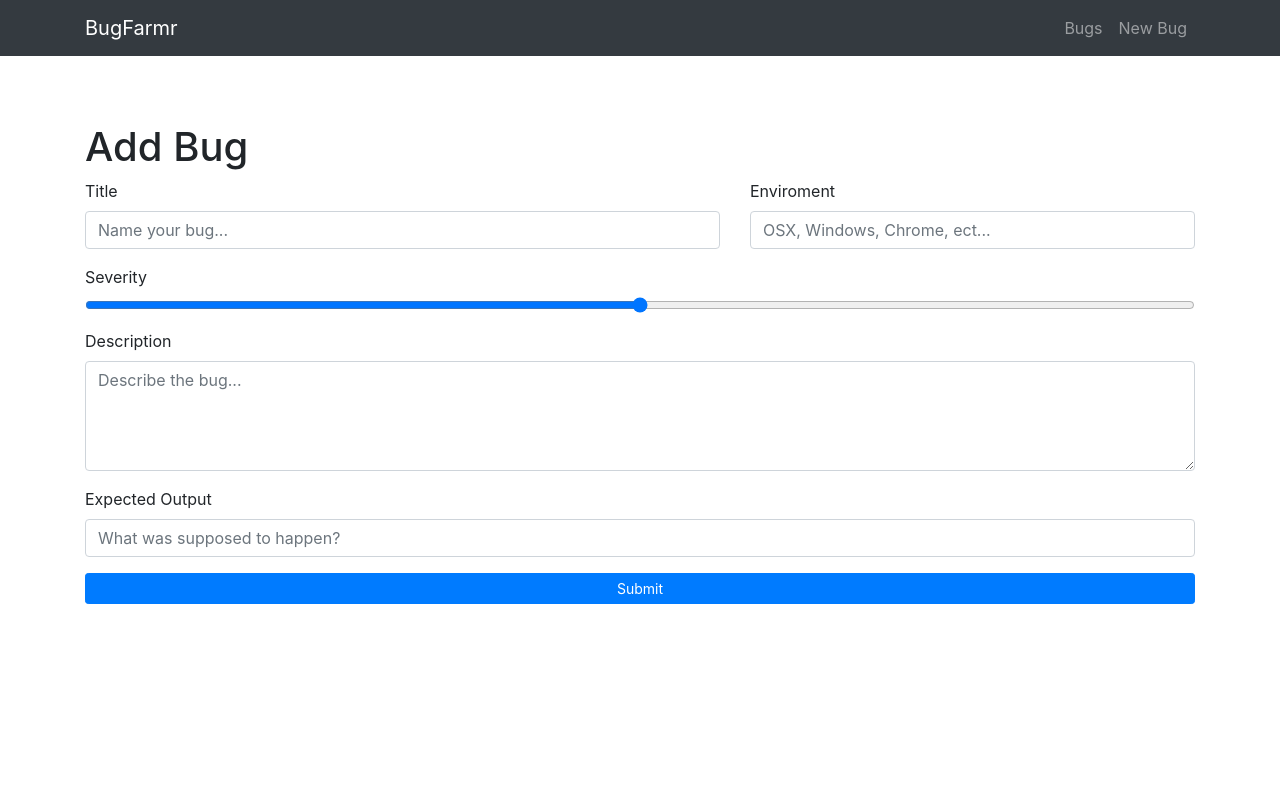
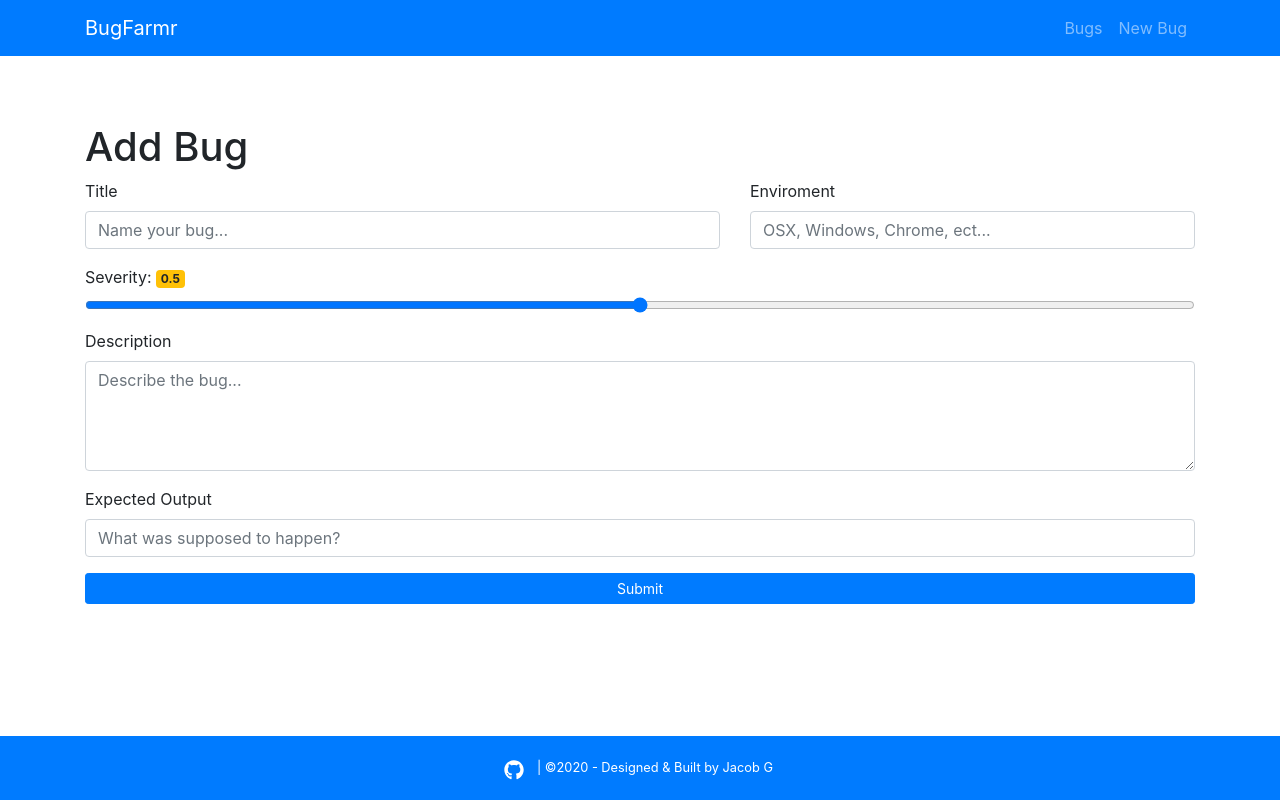
Before and after one commit to jakescript/bugfarmr, a React (Create React App) app: page /new in a window 1280 px wide. Built offline with nearby package versions, Linux system fonts and the light colour scheme.

Commit message:
updated bootstrap styles - added SevBadge util

```diff
--- a/package.json
+++ b/package.json
@@ -9,7 +9,9 @@
     "bootstrap": "^4.5.0",
     "react": "^16.13.1",
     "react-bootstrap": "^1.3.0",
+    "react-bootstrap-icons": "^1.0.3-alpha5",
     "react-dom": "^16.13.1",
+    "react-icons": "^3.10.0",
     "react-router-dom": "^5.2.0",
     "react-scripts": "3.4.1"
   },
--- a/src/App.js
+++ b/src/App.js
@@ -5,6 +5,7 @@ import Home from "./components/Home"
 import NewBug from "./components/NewBug"
 import About from "./components/About"
 import MainNav from "./components/Nav"
+import Footer from "./components/Footer"
 
 
 function App() {
@@ -17,6 +18,7 @@ function App() {
           <Route exact path="/new" component={NewBug} />
           {/* <Route exact path="/about" component={About} /> */}
         </Switch>
+        <Footer />
       </BrowserRouter>
     </div>
   );
--- a/src/components/Bug.js
+++ b/src/components/Bug.js
@@ -1,5 +1,7 @@
 import React from 'react';
+import { FaBug, FaTrash } from "react-icons/fa"
 import { Button, Card, Container } from "react-bootstrap"
+import SevBadge from "./SeverityBadge"
 
 const cardStyle = {
     textAlign: "left",
@@ -20,29 +22,24 @@ const topTitles = {
 
 function Bug(props) {
     const { title, env, desc, expected, severity } = props.item
-    const sev = severity / 100
-    let color
-    if (sev <= 0.25) {
-        color = "green"
-    } else if (sev > 0.25 && sev <= 0.5) {
-        color = "blue"
-    } else if (sev > 0.5 && sev <= 0.75) {
-        color = "purple"
-    } else if (sev >= 0.75) {
-        color = "red"
-    }
 
     return (
-        <Card border="secondary" bg="secondary" text="light" className="p-4" style={cardStyle}>
+        <Card border="primary" text="dark"  style={cardStyle}>
             <Card.Header style={topTitles} >
-                <Card.Title style={{ margin: "auto 0" }}>{title}</Card.Title>
-                <Card.Text style={{ color: color, margin: "auto"}}>{sev}</Card.Text>
-                <div style={{textAlign: "right"}}>
-                    <Button size="sm" variant="danger" onClick={() => deleteBug(title, props.update)}> X </Button>
+                <div style={{display: "flex", alignItems: "center"}}>
+                    <FaBug className="mr-1" />
+                    <Card.Title style={{ margin: "auto 0" }}>{title}</Card.Title>
+                </div>
+
+                <Card.Text style={{margin: "auto" }}>
+                    <SevBadge severity={severity} />
+                </Card.Text>
+                <div style={{ textAlign: "right" }}>
+                    <Button size="sm" variant="danger" onClick={() => deleteBug(title, props.update)}> <FaTrash size={20} /> </Button>
                 </div>
             </Card.Header>
 
-            <Container style={{ marginTop: "25px" }}>
+            <Container className="pb-4 pl-4 pr-4" style={{ marginTop: "25px" }}>
                 <Card.Text><span style={subtitles}>Enviroment:</span> {env}</Card.Text>
                 <Card.Text><span style={subtitles}>Description:</span> {desc}</Card.Text>
                 <Card.Text><span style={subtitles}>Expected Output:</span> {expected}</Card.Text>
--- /dev/null
+++ b/src/components/Footer.js
@@ -0,0 +1,22 @@
+import React from 'react';
+import { Container, Navbar, Button } from "react-bootstrap"
+import { FaGithub } from "react-icons/fa"
+
+function Footer() {
+    return (
+        <Navbar variant="primary" bg="primary" fixed="bottom">
+            <Container className="justify-content-center">
+                <Navbar.Brand>
+                    <Button variant="link">
+                        <FaGithub size={20} color="white" />
+                    </Button>
+                    <span style={{fontSize: "0.8rem", color: "white"}} className="align-middle">
+                        | ©2020 - Designed & Built by Jacob G
+                    </span>
+                </Navbar.Brand>
+            </Container>
+        </Navbar>
+    )
+}
+
+export default Footer
--- a/src/components/Home.js
+++ b/src/components/Home.js
@@ -28,16 +28,24 @@ class Home extends Component {
 
 
     render() {
-        const Buglist = this.state.bugs.map((bug, i) => (
-            <div key={i}>
-                <Bug item={bug} update={this.updateBugs} />
-            </div>
-        ))
+        const Buglist = this.state.bugs.map((bug, i) => {
+            console.log(bug)
+            return (
+                <div key={i}>
+                    <Bug item={bug} update={this.updateBugs} />
+                </div>
+            )
+        })
 
         return (
             <Container>
                 <h1 style={{ color: "black", marginTop: "5vh" }}>Current Bugs:</h1>
                 {Buglist}
+                {this.state.bugs.length === 0 &&
+                    <div className="m-5">
+                        <p>No bugs to exterminate good job!</p>
+                    </div>
+                }
             </Container>
         );
     }
--- a/src/components/Nav.js
+++ b/src/components/Nav.js
@@ -5,7 +5,7 @@ import { Link } from 'react-router-dom'
 
 function MainNav() {
     return (
-        <Navbar collapseOnSelect bg="dark" variant="dark" expand="md" className="justify-content-end">
+        <Navbar collapseOnSelect bg="primary" variant="dark" expand="md" className="justify-content-end">
             <Container>
                 <Navbar.Brand as={Link} to="/">BugFarmr</Navbar.Brand>
                 {/* Hamburger Icon */}
@@ -14,7 +14,6 @@ function MainNav() {
                     <Nav className="ml-auto text-center">
                         <Nav.Link as={Link} to="/" >Bugs</Nav.Link>
                         <Nav.Link as={Link} to="/new" >New Bug</Nav.Link>
-                        {/* <Nav.Link as={Link} to="/about">About</Nav.Link> */}
                     </Nav>
                 </Navbar.Collapse>
             </Container>
--- a/src/components/NewBug.js
+++ b/src/components/NewBug.js
@@ -1,5 +1,6 @@
 import React, { Component } from 'react';
-import { Container, Form, Col, Row, Button, Alert } from "react-bootstrap"
+import { Container, Form, Col, Row, Button, Alert, Badge } from "react-bootstrap"
+import SevBadge from "./SeverityBadge"
 
 class NewBug extends Component {
     constructor(props) {
@@ -44,10 +45,10 @@ class NewBug extends Component {
 
     getLocalStorage = () => {
         const bugs = JSON.parse(localStorage.getItem("bugs"))
-        if(!bugs){
+        if (!bugs) {
             localStorage.setItem("bugs", JSON.stringify(this.state.bugArr))
-        }else{
-            this.setState({bugArr: bugs})
+        } else {
+            this.setState({ bugArr: bugs })
         }
     }
 
@@ -80,7 +81,9 @@ class NewBug extends Component {
                         </Row>
 
                         <Form.Group controlId="formRange">
-                            <Form.Label>Severity</Form.Label>
+                            <Form.Label>
+                                Severity: <SevBadge severity={this.state.severity} />
+                            </Form.Label>
                             <Form.Control
                                 onChange={this.handleChange}
                                 name="severity"
--- /dev/null
+++ b/src/components/SeverityBadge.js
@@ -0,0 +1,25 @@
+import React from 'react';
+import { Badge } from "react-bootstrap"
+
+function SevBadge(props) {
+    const sevColor = (sev) => {
+        if (sev >= 0.75) {
+            return "danger"
+        } else if (sev < 0.75 && sev >= 0.5) {
+            return "warning"
+        } else if (sev < 0.5 && sev >= 0.25) {
+            return "primary"
+        } else {
+            return "success"
+        }
+    }
+
+    const sev = props.severity / 100
+    return (
+        <Badge variant={sevColor(sev)} >
+            {sev}
+        </Badge >
+    )
+}
+
+export default SevBadge
```
Also changed, not shown: 1 other file (tests, documents, lock files or other folders).
